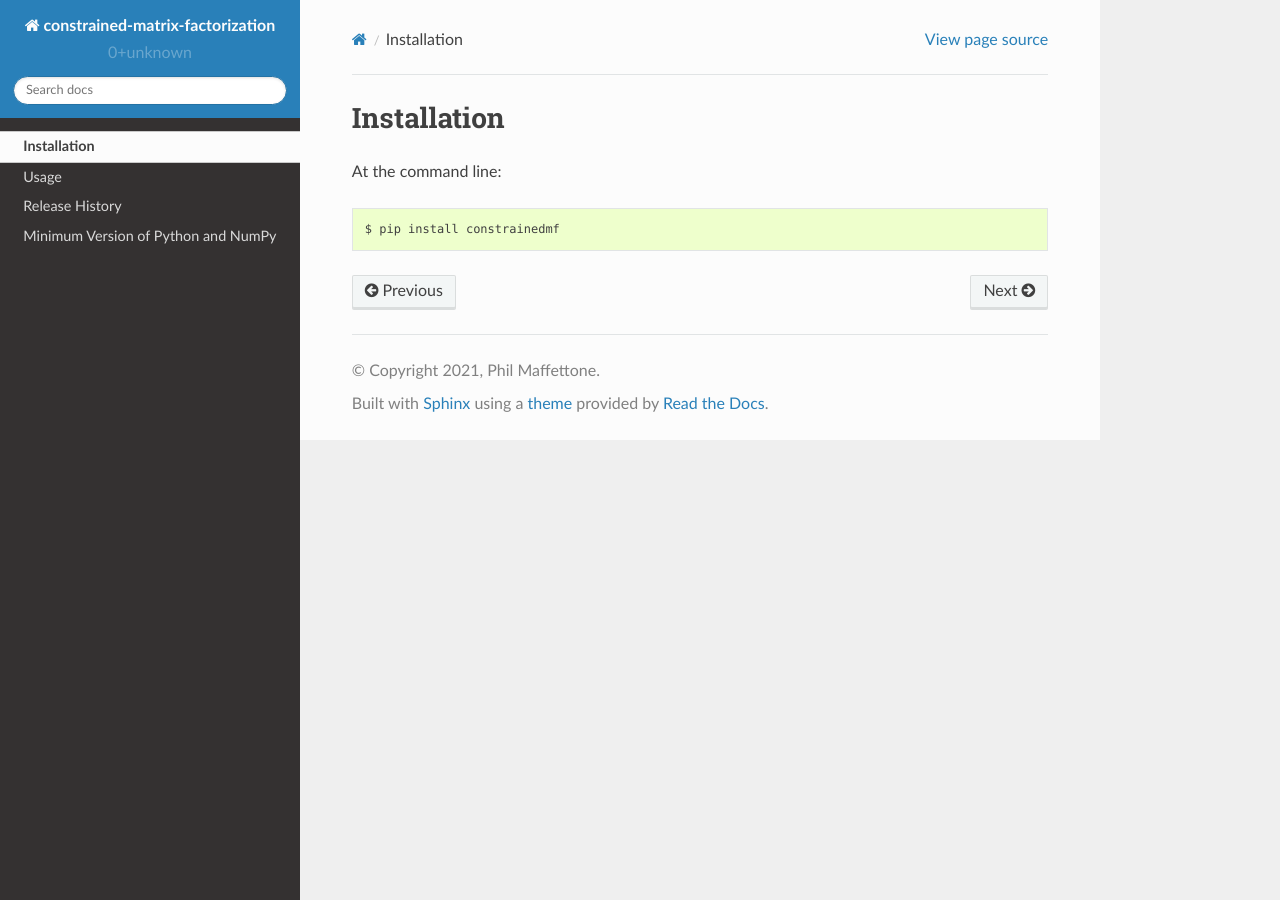
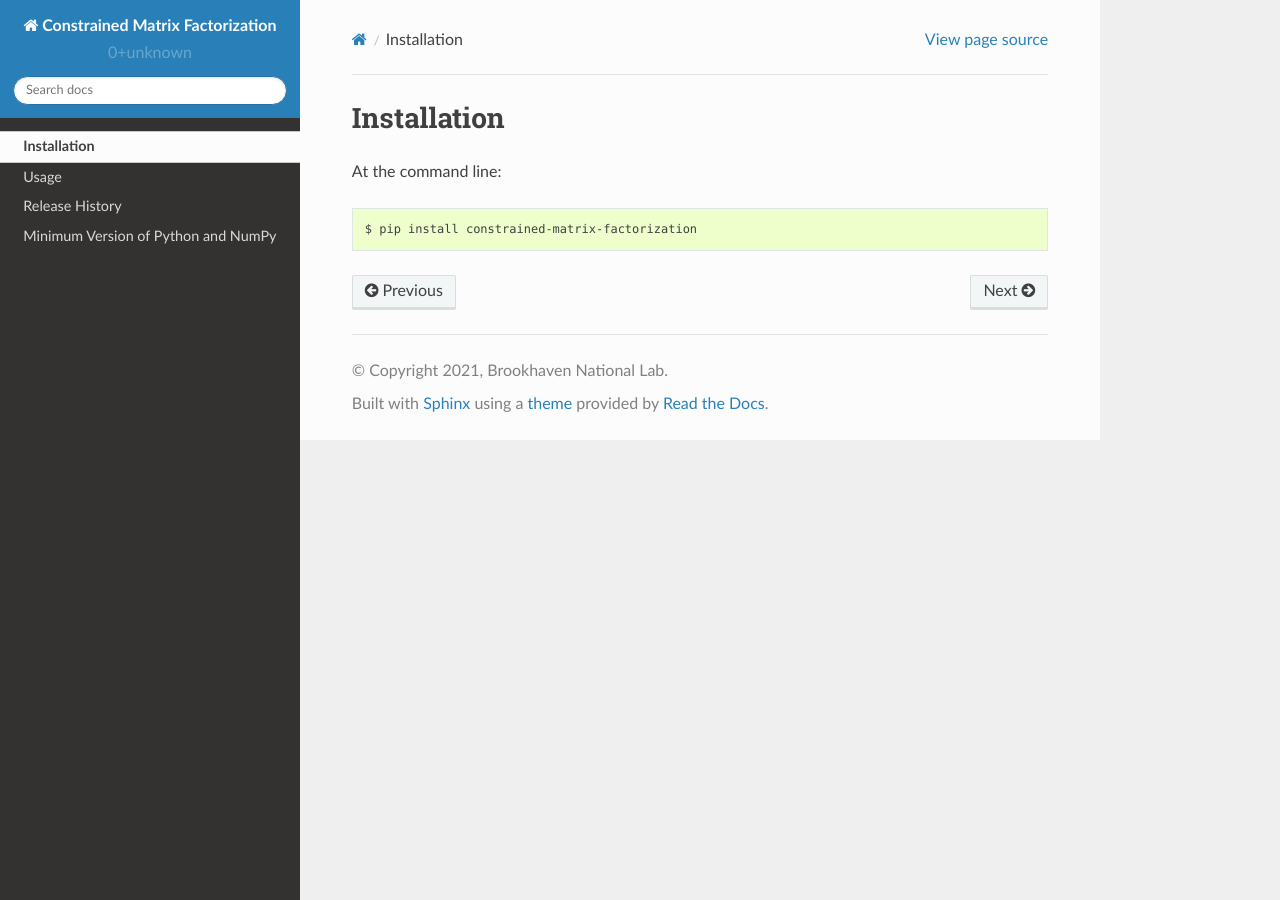
Before and after one commit to NSLS-II/constrained-matrix-factorization, a Sphinx documentation site: the page built from docs/source/installation.rst, in a window 1280 px wide. Built offline with Sphinx 7.4.7 and the Read the Docs theme 2.0.0, drawn with Linux system fonts in a browser that asks for light colours.

Commit message:
Update names and authors

```diff
--- a/docs/source/conf.py
+++ b/docs/source/conf.py
@@ -1,7 +1,7 @@
 #!/usr/bin/env python3
 # -*- coding: utf-8 -*-
 #
-# constrained-matrix-factorization documentation build configuration file, created by
+# Constrained Matrix Factorization documentation build configuration file, created by
 # sphinx-quickstart on Thu Jun 28 12:35:56 2018.
 #
 # This file is execfile()d with the current directory set to its
@@ -67,8 +67,8 @@ source_suffix = ".rst"
 master_doc = "index"
 
 # General information about the project.
-project = "constrained-matrix-factorization"
-copyright = "2021, Phil Maffettone"
+project = "Constrained Matrix Factorization"
+copyright = "2021, Brookhaven National Lab"
 author = "Phil Maffettone"
 
 # The version info for the project you're documenting, acts as replacement for
@@ -138,7 +138,7 @@ html_sidebars = {
 # -- Options for HTMLHelp output ------------------------------------------
 
 # Output file base name for HTML help builder.
-htmlhelp_basename = "constrainedmf"
+htmlhelp_basename = "constrained-matrix-factorization"
 
 
 # -- Options for LaTeX output ---------------------------------------------
@@ -164,8 +164,8 @@ latex_elements = {
 latex_documents = [
     (
         master_doc,
-        "constrainedmf.tex",
-        "constrained-matrix-factorization Documentation",
+        "constrained-matrix-factorization.tex",
+        "Constrained Matrix Factorization Documentation",
         "Contributors",
         "manual",
     ),
@@ -179,8 +179,8 @@ latex_documents = [
 man_pages = [
     (
         master_doc,
-        "constrainedmf",
-        "constrained-matrix-factorization Documentation",
+        "constrained-matrix-factorization",
+        "Constrained Matrix Factorization Documentation",
         [author],
         1,
     )
@@ -195,11 +195,11 @@ man_pages = [
 texinfo_documents = [
     (
         master_doc,
-        "constrainedmf",
-        "constrained-matrix-factorization Documentation",
+        "constrained-matrix-factorization",
+        "Constrained Matrix Factorization Documentation",
         author,
-        "constrainedmf",
-        "Advancements on non-negative matrix factorization in PyTorch, with crystallography as a primary use case.",
+        "constrained-matrix-factorization",
+        "Advancements on non-negative matrix factorization in PyTorch, with crystallography as a primary use case. ",
         "Miscellaneous",
     ),
 ]
--- a/docs/source/index.rst
+++ b/docs/source/index.rst
@@ -3,7 +3,7 @@
    You can adapt this file completely to your liking, but it should at least
    contain the root `toctree` directive.
 
-constrained-matrix-factorization Documentation
+Constrained Matrix Factorization Documentation
 ==============================================
 
 .. toctree::
--- a/docs/source/installation.rst
+++ b/docs/source/installation.rst
@@ -4,4 +4,4 @@ Installation
 
 At the command line::
 
-    $ pip install constrainedmf
+    $ pip install constrained-matrix-factorization
--- a/docs/source/usage.rst
+++ b/docs/source/usage.rst
@@ -2,7 +2,7 @@
 Usage
 =====
 
-Start by importing constrained-matrix-factorization.
+Start by importing Constrained Matrix Factorization.
 
 .. code-block:: python
 
```
